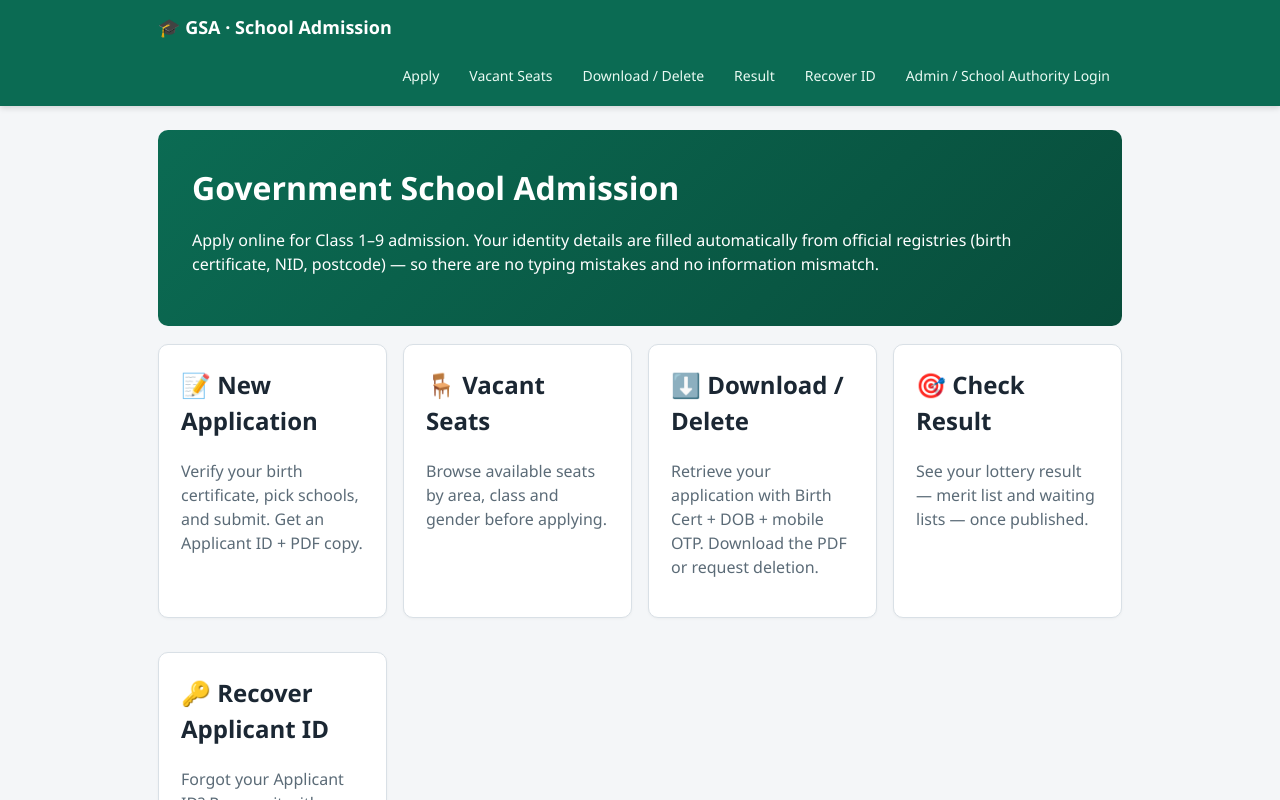
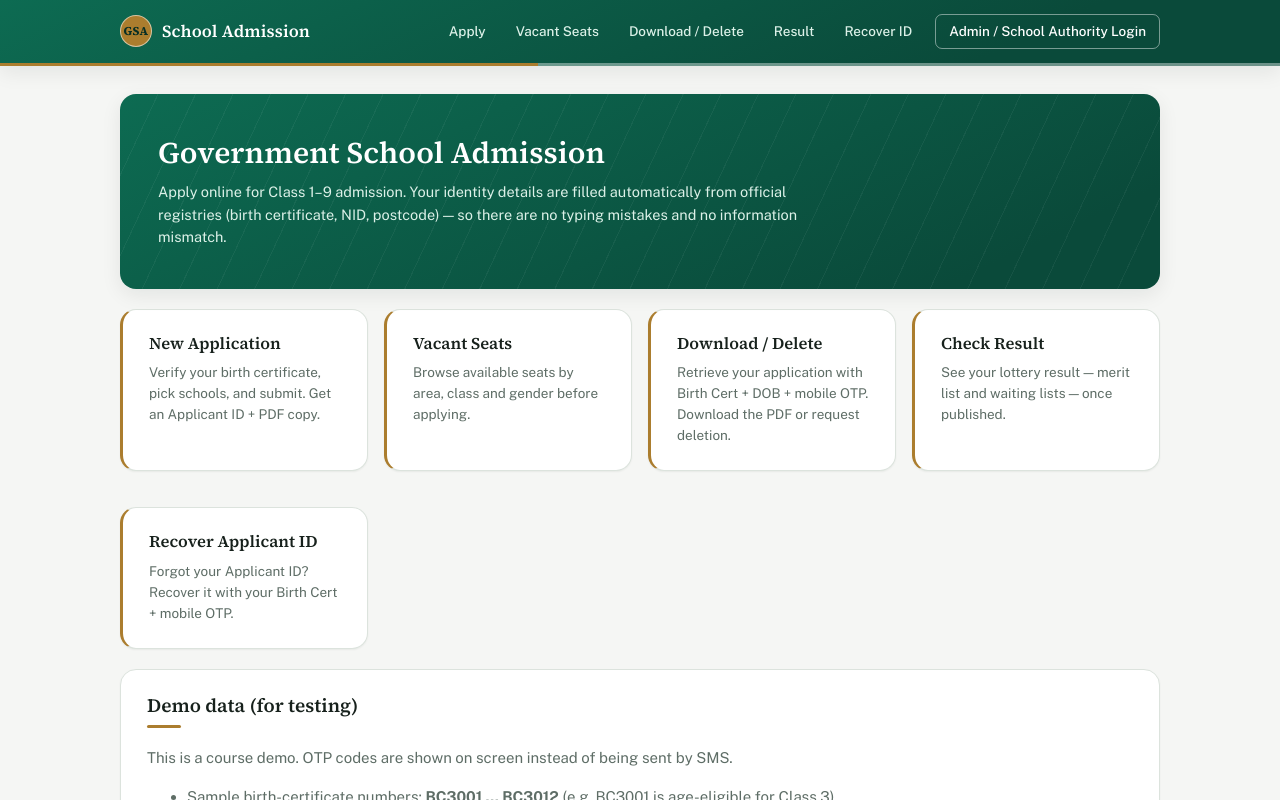
Before and after one commit to Talha-119/DBMS-II-Project, a React (Vite) app in the folder frontend/: page / in a window 1280 px wide. Shown: the top 800 px of the page. Built offline with nearby package versions, Linux system fonts and the light colour scheme.

Commit message:
Updated UI

```diff
--- a/frontend/index.html
+++ b/frontend/index.html
@@ -3,6 +3,14 @@
   <head>
     <meta charset="UTF-8" />
     <meta name="viewport" content="width=device-width, initial-scale=1.0" />
+    <meta name="description" content="Apply for government school admission, check vacant seats, and view lottery results online." />
+    <meta name="color-scheme" content="light" />
+    <link rel="preconnect" href="https://fonts.googleapis.com" />
+    <link rel="preconnect" href="https://fonts.gstatic.com" crossorigin />
+    <link
+      href="https://fonts.googleapis.com/css2?family=Source+Serif+4:ital,wght@0,500;0,600;0,700;1,600&family=Public+Sans:wght@400;500;600;700&family=IBM+Plex+Mono:wght@500;600&display=swap"
+      rel="stylesheet"
+    />
     <title>Government School Admission System</title>
   </head>
   <body>
--- a/frontend/src/App.jsx
+++ b/frontend/src/App.jsx
@@ -20,14 +20,17 @@ export default function App() {
     <>
       <header className="site-header">
         <div className="bar">
-          <NavLink to="/" className="brand">🎓 GSA · School Admission</NavLink>
+          <NavLink to="/" className="brand">
+            <span className="brand-seal">GSA</span>
+            <span className="brand-text">School Admission</span>
+          </NavLink>
           <nav>
             <NavLink to="/apply">Apply</NavLink>
             <NavLink to="/seats">Vacant Seats</NavLink>
             <NavLink to="/retrieve">Download / Delete</NavLink>
             <NavLink to="/result">Result</NavLink>
             <NavLink to="/recover">Recover ID</NavLink>
-            <NavLink to="/login">Admin / School Authority Login</NavLink>
+            <NavLink to="/login" className="nav-staff">Admin / School Authority Login</NavLink>
           </nav>
         </div>
       </header>
--- a/frontend/src/pages/Home.jsx
+++ b/frontend/src/pages/Home.jsx
@@ -14,23 +14,23 @@ export default function Home() {
 
       <div className="tiles">
         <Link to="/apply" className="card tile">
-          <h2>📝 New Application</h2>
+          <h2>New Application</h2>
           <p className="muted">Verify your birth certificate, pick schools, and submit. Get an Applicant ID + PDF copy.</p>
         </Link>
         <Link to="/seats" className="card tile">
-          <h2>🪑 Vacant Seats</h2>
+          <h2>Vacant Seats</h2>
           <p className="muted">Browse available seats by area, class and gender before applying.</p>
         </Link>
         <Link to="/retrieve" className="card tile">
-          <h2>⬇️ Download / Delete</h2>
+          <h2>Download / Delete</h2>
           <p className="muted">Retrieve your application with Birth Cert + DOB + mobile OTP. Download the PDF or request deletion.</p>
         </Link>
         <Link to="/result" className="card tile">
-          <h2>🎯 Check Result</h2>
+          <h2>Check Result</h2>
           <p className="muted">See your lottery result — merit list and waiting lists — once published.</p>
         </Link>
         <Link to="/recover" className="card tile">
-          <h2>🔑 Recover Applicant ID</h2>
+          <h2>Recover Applicant ID</h2>
           <p className="muted">Forgot your Applicant ID? Recover it with your Birth Cert + mobile OTP.</p>
         </Link>
       </div>
--- a/frontend/src/styles.css
+++ b/frontend/src/styles.css
@@ -1,151 +1,293 @@
+/* ==========================================================================
+   Government School Admission System — design tokens
+   A civic-service look: deep teal authority colour, a restrained gold
+   "seal" accent used only for the short rule under section headings (the
+   one recurring signature, echoing the ruled line under a letterhead),
+   a serif for headings (official-document gravitas) and Public Sans — the
+   real-world government digital-service typeface — for everything people
+   have to read quickly: forms, tables, buttons.
+   ========================================================================== */
 :root {
-  --brand: #0b6b53;       /* deep teal-green (gov portal feel) */
-  --brand-dark: #084d3b;
-  --brand-light: #e6f2ee;
-  --ink: #1b2733;
-  --muted: #5b6b77;
-  --line: #d9e0e6;
-  --bg: #f4f6f8;
-  --danger: #b3261e;
-  --ok: #1b7f4b;
+  --brand: #0d6b52;
+  --brand-dark: #0a4a3a;
+  --brand-deeper: #072e24;
+  --brand-light: #e8f3ee;
+  --brand-tint: #f3f8f6;
+
+  --gold: #ab7d2e;
+  --gold-dark: #8a6624;
+
+  --ink: #17211c;
+  --ink-soft: #3a463f;
+  --muted: #5e6d66;
+  --line: #dce3dd;
+  --line-soft: #ecf0ec;
+  --bg: #f5f6f4;
+  --surface: #ffffff;
+
+  --danger: #a3271e;
+  --danger-bg: #fbebe9;
+  --danger-line: #f0c7c2;
+  --ok: #1a7a4d;
+  --ok-bg: #e9f6ee;
+  --ok-line: #bfe3cd;
+  --warn: #8a5a06;
+  --warn-bg: #fdf3df;
+  --warn-line: #f0dcab;
+
+  --radius-sm: 6px;
   --radius: 10px;
+  --radius-lg: 16px;
+
+  --shadow-sm: 0 1px 2px rgba(11, 30, 23, .06);
+  --shadow: 0 6px 20px rgba(11, 30, 23, .08);
+  --shadow-lg: 0 18px 40px rgba(11, 30, 23, .16);
+
+  --font-display: 'Source Serif 4', Georgia, 'Times New Roman', serif;
+  --font-body: 'Public Sans', 'Segoe UI', Roboto, system-ui, Arial, sans-serif;
+  --font-mono: 'IBM Plex Mono', 'SFMono-Regular', Consolas, monospace;
 }
 
 * { box-sizing: border-box; }
+html { -webkit-text-size-adjust: 100%; }
 body {
   margin: 0;
-  font-family: 'Segoe UI', Roboto, system-ui, Arial, sans-serif;
+  font-family: var(--font-body);
+  font-size: 15px;
   color: var(--ink);
   background: var(--bg);
-  line-height: 1.5;
+  line-height: 1.55;
+  -webkit-font-smoothing: antialiased;
 }
 a { color: var(--brand-dark); }
 
-/* Header / nav */
+h1, h2, h3, h4 { font-family: var(--font-display); font-weight: 600; color: var(--ink); line-height: 1.25; }
+
+/* Visible, deliberate focus ring everywhere (keyboard access) */
+a:focus-visible, button:focus-visible, input:focus-visible,
+select:focus-visible, textarea:focus-visible, [tabindex]:focus-visible {
+  outline: 2.5px solid var(--brand);
+  outline-offset: 2px;
+  border-radius: 4px;
+}
+
+@media (prefers-reduced-motion: reduce) {
+  *, *::before, *::after { animation-duration: .001ms !important; transition-duration: .001ms !important; }
+}
+
+/* Header / nav ------------------------------------------------------------ */
 .site-header {
-  background: var(--brand);
+  background: linear-gradient(155deg, var(--brand) 0%, var(--brand-dark) 78%);
   color: #fff;
-  box-shadow: 0 2px 6px rgba(0,0,0,.15);
+  position: relative;
+  box-shadow: var(--shadow);
+}
+/* Ribbon rule: the one recurring "official letterhead" mark */
+.site-header::after {
+  content: '';
+  display: block;
+  height: 3px;
+  background: linear-gradient(90deg, var(--gold) 0 42%, rgba(255,255,255,.4) 42% 100%);
 }
 .site-header .bar {
-  max-width: 1000px; margin: 0 auto; padding: 14px 18px;
-  display: flex; align-items: center; gap: 18px; flex-wrap: wrap;
+  max-width: 1080px; margin: 0 auto; padding: 14px 20px;
+  display: flex; align-items: center; gap: 22px; flex-wrap: wrap;
 }
-.site-header .brand { font-weight: 700; font-size: 18px; color: #fff; text-decoration: none; }
-.site-header nav { display: flex; gap: 6px; flex-wrap: wrap; margin-left: auto; }
+.site-header .brand {
+  display: inline-flex; align-items: center; gap: 10px;
+  font-weight: 600; text-decoration: none; color: #fff;
+}
+.brand-seal {
+  display: inline-flex; align-items: center; justify-content: center;
+  width: 32px; height: 32px; border-radius: 50%;
+  background: var(--gold);
+  color: var(--brand-deeper);
+  font-family: var(--font-display); font-weight: 700; font-size: 12px; letter-spacing: .3px;
+  border: 1.5px solid rgba(255,255,255,.55);
+  flex: none;
+}
+.brand-text { font-family: var(--font-display); font-size: 17px; letter-spacing: .1px; }
+.site-header nav { display: flex; gap: 4px; flex-wrap: wrap; margin-left: auto; align-items: center; }
 .site-header nav a {
-  color: #eafaf3; text-decoration: none; padding: 6px 12px; border-radius: 6px; font-size: 14px;
+  color: #dcf1e8; text-decoration: none; padding: 7px 13px; border-radius: 7px; font-size: 13.5px;
+  font-weight: 500; transition: background .15s ease, color .15s ease;
 }
-.site-header nav a:hover, .site-header nav a.active { background: rgba(255,255,255,.18); color: #fff; }
+.site-header nav a:hover { background: rgba(255,255,255,.14); color: #fff; }
+.site-header nav a.active { background: rgba(255,255,255,.2); color: #fff; }
+.site-header nav a.nav-staff {
+  margin-left: 6px; color: #fff;
+  border: 1px solid rgba(255,255,255,.45); padding: 6px 13px;
+}
+.site-header nav a.nav-staff:hover { background: rgba(255,255,255,.16); border-color: rgba(255,255,255,.7); }
 
-main { max-width: 1000px; margin: 24px auto; padding: 0 18px; }
+main { max-width: 1080px; margin: 28px auto; padding: 0 20px; }
 
-/* Cards */
+/* Cards --------------------------------------------------------------- */
 .card {
-  background: #fff; border: 1px solid var(--line); border-radius: var(--radius);
-  padding: 22px; margin-bottom: 18px; box-shadow: 0 1px 3px rgba(0,0,0,.04);
+  background: var(--surface); border: 1px solid var(--line); border-radius: var(--radius-lg);
+  padding: 24px 26px; margin-bottom: 20px; box-shadow: var(--shadow-sm);
+  overflow-x: auto;
 }
-.card h2 { margin-top: 0; }
+.card h2, .card h3 {
+  position: relative; margin: 0 0 18px; padding-bottom: 11px; font-size: 19px;
+}
+.card h3 { font-size: 16px; }
+.card h2::after, .card h3::after {
+  content: ''; position: absolute; left: 0; bottom: 0; width: 34px; height: 3px;
+  background: var(--gold); border-radius: 2px;
+}
 .muted { color: var(--muted); }
 .row { display: flex; gap: 16px; flex-wrap: wrap; }
 .row > * { flex: 1 1 220px; }
 
-/* Forms */
-label { display: block; font-size: 13px; font-weight: 600; margin-bottom: 4px; }
+/* Forms ----------------------------------------------------------------- */
+label { display: block; font-size: 12.5px; font-weight: 600; letter-spacing: .1px; color: var(--ink-soft); margin-bottom: 5px; }
 input, select, textarea {
-  width: 100%; padding: 9px 11px; border: 1px solid var(--line); border-radius: 8px;
-  font-size: 14px; background: #fff; color: var(--ink);
+  width: 100%; padding: 10px 12px; border: 1px solid var(--line); border-radius: var(--radius-sm);
+  font-size: 14.5px; font-family: var(--font-body); background: #fff; color: var(--ink);
+  transition: border-color .15s ease, box-shadow .15s ease;
 }
-input:focus, select:focus, textarea:focus { outline: 2px solid var(--brand); border-color: var(--brand); }
-input:disabled, .locked { background: #eef2f4; color: #44525e; }
-/* Locked profile fields (returning applicant): their first application already
-   confirmed these, so they render flat and borderless — stickered to the
-   background, with no input affordance. Clicking one explains why. */
+input:focus, select:focus, textarea:focus {
+  outline: none; border-color: var(--brand); box-shadow: 0 0 0 3.5px rgba(13, 107, 82, .14);
+}
+input:disabled, .locked { background: var(--line-soft); color: var(--ink-soft); }
 input.locked {
   border-color: transparent; cursor: default; font-weight: 600;
 }
-input.locked:focus { outline: none; border-color: transparent; }
-.field { margin-bottom: 14px; }
-.help { font-size: 12px; color: var(--muted); margin-top: 3px; }
+input.locked:focus { box-shadow: none; border-color: transparent; }
+.field { margin-bottom: 15px; }
+.help { font-size: 12px; color: var(--muted); margin-top: 4px; }
 
-/* Buttons */
+/* Buttons ----------------------------------------------------------------- */
 button, .btn {
-  cursor: pointer; border: none; border-radius: 8px; padding: 10px 16px;
-  font-size: 14px; font-weight: 600; background: var(--brand); color: #fff;
+  cursor: pointer; border: none; border-radius: var(--radius-sm); padding: 10px 18px;
+  font-size: 14px; font-family: var(--font-body); font-weight: 600; letter-spacing: .1px;
+  background: var(--brand); color: #fff;
+  box-shadow: var(--shadow-sm);
+  transition: background .15s ease, box-shadow .15s ease, transform .05s ease;
 }
 button:hover { background: var(--brand-dark); }
-button:disabled { background: #9bb3ab; cursor: not-allowed; }
-.btn-secondary { background: #e8edf0; color: var(--ink); }
-.btn-secondary:hover { background: #dbe2e7; }
+button:active { transform: translateY(1px); }
+button:disabled { background: #aebdb5; color: #f1f4f2; cursor: not-allowed; box-shadow: none; }
+.btn-secondary { background: var(--line-soft); color: var(--ink); box-shadow: none; border: 1px solid var(--line); }
+.btn-secondary:hover { background: var(--line); }
 .btn-danger { background: var(--danger); }
+.btn-danger:hover { background: #841e17; }
 .btn-row { display: flex; gap: 10px; margin-top: 8px; flex-wrap: wrap; }
 
-/* Alerts */
-.alert { padding: 11px 14px; border-radius: 8px; margin: 10px 0; font-size: 14px; }
-.alert-error { background: #fdeceb; color: var(--danger); border: 1px solid #f5c6c2; }
-.alert-ok { background: #e8f6ee; color: var(--ok); border: 1px solid #bfe6cf; }
+/* Green "ready to go" state (Send OTP once valid, etc.) */
+button.btn-ready { background: var(--ok); }
+button.btn-ready:hover { background: #145f3d; }
+
+/* Alerts -------------------------------------------------------------- */
+.alert {
+  display: flex; align-items: flex-start; gap: 9px;
+  padding: 11px 15px; border-radius: var(--radius-sm); margin: 10px 0; font-size: 13.5px; line-height: 1.5;
+}
+.alert::before { flex: none; font-weight: 700; font-size: 12px; line-height: 1.6; }
+.alert-error { background: var(--danger-bg); color: var(--danger); border: 1px solid var(--danger-line); }
+.alert-error::before { content: '✕'; }
+.alert-ok { background: var(--ok-bg); color: var(--ok); border: 1px solid var(--ok-line); }
+.alert-ok::before { content: '✓'; }
 .alert-info { background: var(--brand-light); color: var(--brand-dark); border: 1px solid #c5e2d8; }
+.alert-info::before { content: 'i'; font-style: italic; font-family: var(--font-display); }
 
-/* Stepper */
-.stepper { display: flex; gap: 8px; margin-bottom: 18px; flex-wrap: wrap; }
+/* Stepper --------------------------------------------------------------- */
+.stepper { display: flex; gap: 8px; margin-bottom: 20px; flex-wrap: wrap; }
 .stepper .step {
-  font-size: 12px; padding: 6px 10px; border-radius: 20px; background: #e8edf0; color: var(--muted);
+  font-size: 12px; font-weight: 600; padding: 7px 13px; border-radius: 20px;
+  background: var(--line-soft); color: var(--muted); border: 1px solid transparent;
+  transition: background .15s ease, color .15s ease;
 }
-.stepper .step.active { background: var(--brand); color: #fff; }
-.stepper .step.done { background: #cfe9df; color: var(--brand-dark); }
+.stepper .step.active { background: var(--brand); color: #fff; box-shadow: var(--shadow-sm); }
+.stepper .step.done { background: var(--brand-light); color: var(--brand-dark); border-color: #cfe6dc; }
 
-/* Tables */
-table { width: 100%; border-collapse: collapse; font-size: 14px; }
-th, td { text-align: left; padding: 8px 10px; border-bottom: 1px solid var(--line); }
-th { background: #f0f4f6; }
-.badge { display: inline-block; padding: 2px 9px; border-radius: 12px; font-size: 12px; font-weight: 600; }
-.badge.ADMITTED { background: #e1f4e9; color: var(--ok); }
-.badge.WAITING { background: #fff3df; color: #9a6700; }
-.badge.NOT_ADMITTED, .badge.CANCELLED { background: #fdeceb; color: var(--danger); }
+/* Tables ------------------------------------------------------------------ */
+table { width: 100%; border-collapse: collapse; font-size: 13.5px; }
+th, td { text-align: left; padding: 10px 12px; border-bottom: 1px solid var(--line); vertical-align: middle; }
+th {
+  background: var(--line-soft); color: var(--ink-soft);
+  font-size: 11px; font-weight: 700; text-transform: uppercase; letter-spacing: .5px;
+  white-space: nowrap;
+}
+tbody tr:hover td { background: var(--brand-tint); }
+tbody tr:last-child td { border-bottom: none; }
+
+.badge {
+  display: inline-flex; align-items: center; gap: 5px;
+  padding: 3px 10px 3px 8px; border-radius: 12px; font-size: 11px; font-weight: 700;
+  text-transform: uppercase; letter-spacing: .4px;
+}
+.badge::before { content: ''; width: 6px; height: 6px; border-radius: 50%; background: currentColor; flex: none; }
+.badge.ADMITTED { background: var(--ok-bg); color: var(--ok); }
+.badge.WAITING { background: var(--warn-bg); color: var(--warn); }
+.badge.NOT_ADMITTED, .badge.CANCELLED { background: var(--danger-bg); color: var(--danger); }
 .badge.SUBMITTED { background: var(--brand-light); color: var(--brand-dark); }
 
-.hero { background: linear-gradient(135deg, var(--brand), var(--brand-dark)); color: #fff; padding: 34px; border-radius: var(--radius); margin-bottom: 18px; }
-.hero h1 { margin: 0 0 8px; }
+/* Home hero + tiles --------------------------------------------------- */
+.hero {
+  position: relative; overflow: hidden;
+  background: linear-gradient(155deg, var(--brand) 0%, var(--brand-dark) 85%);
+  color: #fff; padding: 40px 38px; border-radius: var(--radius-lg); margin-bottom: 20px;
+  box-shadow: var(--shadow);
+}
+.hero::before {
+  content: '';
+  position: absolute; inset: 0;
+  background-image: repeating-linear-gradient(115deg, rgba(255,255,255,.05) 0 1px, transparent 1px 34px);
+  pointer-events: none;
+}
+.hero h1 { margin: 0 0 10px; font-size: 30px; color: #fff; position: relative; }
+.hero p { margin: 0; max-width: 640px; color: #dcf1e8; position: relative; font-size: 14.5px; }
+
 .tiles { display: grid; grid-template-columns: repeat(auto-fit, minmax(220px,1fr)); gap: 16px; }
-.tile { display: block; text-decoration: none; color: var(--ink); }
-.tile:hover { border-color: var(--brand); }
-.kv { display: grid; grid-template-columns: 200px 1fr; gap: 6px 12px; font-size: 14px; }
+.tile {
+  display: block; text-decoration: none; color: var(--ink);
+  border-left: 3px solid var(--gold);
+  transition: transform .12s ease, box-shadow .12s ease, border-color .12s ease;
+}
+.tile:hover { transform: translateY(-2px); box-shadow: var(--shadow); border-color: var(--brand); }
+.tile h2 { font-size: 16.5px; margin: 0 0 8px; padding-bottom: 0; }
+.tile h2::after { display: none; }
+.tile p { margin: 0; font-size: 13.5px; }
+
+.kv { display: grid; grid-template-columns: 200px 1fr; gap: 7px 12px; font-size: 14px; }
 .kv div:nth-child(odd) { color: var(--muted); font-weight: 600; }
-footer { max-width: 1000px; margin: 30px auto; padding: 0 18px; color: var(--muted); font-size: 13px; }
+
+footer {
+  max-width: 1080px; margin: 34px auto 24px; padding: 18px 20px 0; color: var(--muted); font-size: 12.5px;
+  border-top: 1px solid var(--line);
+}
 
 /* Placeholders: clearly lighter/italic so they can't be mistaken for typed input */
-input::placeholder, textarea::placeholder { color: #aab6bf; opacity: 1; font-style: italic; }
+input::placeholder, textarea::placeholder { color: #9baaa2; opacity: 1; font-style: italic; }
 
 /* Inline per-field validation feedback (shown directly under the input) */
-.field-err { color: var(--danger); font-size: 12px; margin-top: 4px; }
-.field-ok  { color: var(--ok);     font-size: 12px; margin-top: 4px; font-weight: 600; }
+.field-err { color: var(--danger); font-size: 12px; margin-top: 5px; font-weight: 500; }
+.field-ok  { color: var(--ok);     font-size: 12px; margin-top: 5px; font-weight: 600; }
 input.invalid, select.invalid { border-color: var(--danger); }
-input.invalid:focus, select.invalid:focus { outline-color: var(--danger); border-color: var(--danger); }
+input.invalid:focus, select.invalid:focus { box-shadow: 0 0 0 3.5px rgba(163, 39, 30, .13); border-color: var(--danger); }
 input.valid { border-color: var(--ok); }
 
 /* Verified badge next to a label (e.g. mobile after OTP) */
 .verified { color: var(--ok); font-weight: 700; }
-.pending  { color: #9a6700; font-weight: 600; }
-
-/* Green "ready to go" button state (Send OTP when the number is valid, etc.) */
-button.btn-ready { background: var(--ok); }
-button.btn-ready:hover { background: #14663b; }
+.pending  { color: var(--warn); font-weight: 600; }
 
 /* Combobox (type-to-filter dropdown; only DB values can be committed) */
 .combo { position: relative; }
 .combo-list {
-  position: absolute; z-index: 30; left: 0; right: 0; top: calc(100% + 2px);
-  margin: 0; padding: 4px; list-style: none; background: #fff;
-  border: 1px solid var(--line); border-radius: 8px;
-  box-shadow: 0 8px 22px rgba(0,0,0,.14); max-height: 240px; overflow-y: auto;
+  position: absolute; z-index: 30; left: 0; right: 0; top: calc(100% + 4px);
+  margin: 0; padding: 5px; list-style: none; background: #fff;
+  border: 1px solid var(--line); border-radius: var(--radius-sm);
+  box-shadow: var(--shadow-lg); max-height: 240px; overflow-y: auto;
 }
 .combo-list li { padding: 8px 10px; border-radius: 6px; cursor: pointer; font-size: 14px; }
-.combo-list li:hover { background: var(--brand-light); }
+.combo-list li:hover { background: var(--brand-tint); }
 .combo-list li .sub { color: var(--muted); font-size: 12px; }
 .combo-empty { padding: 8px 10px; color: var(--muted); font-size: 13px; }
 
 /* Inline quota checkboxes on a choice row */
-.qk { display: inline-flex; align-items: center; gap: 5px; margin-right: 14px; font-weight: 500; }
+.qk { display: inline-flex; align-items: center; gap: 5px; margin-right: 14px; font-weight: 500; font-size: 13.5px; }
 .qk input { width: auto; }
 
 /* Submit-time error shown right at the confirm button (eye is already there) */
@@ -153,12 +295,26 @@ button.btn-ready:hover { background: #14663b; }
 .submit-note .alert { margin: 0; }
 
 /* Form-like confirmation preview (resembles the printed applicant copy) */
-.doc { border: 1px solid var(--line); border-radius: 8px; padding: 26px; background: #fff; }
-.doc .doc-title { text-align: center; margin-bottom: 2px; }
-.doc .doc-sub { text-align: center; color: var(--muted); margin: 0 0 14px; font-size: 13px; }
-.doc h4 { color: var(--brand-dark); border-bottom: 2px solid var(--brand-light); padding-bottom: 4px; margin: 18px 0 8px; font-size: 14px; }
-.doc-row { display: grid; grid-template-columns: 210px 1fr; gap: 2px 12px; padding: 3px 0; font-size: 14px; }
+.doc { border: 1px solid var(--line); border-radius: var(--radius); padding: 30px; background: #fff; }
+.doc .doc-title { text-align: center; margin-bottom: 3px; font-size: 20px; }
+.doc .doc-sub { text-align: center; color: var(--muted); margin: 0 0 16px; font-size: 12.5px; }
+.doc h4 {
+  color: var(--brand-dark); font-size: 13px; text-transform: uppercase; letter-spacing: .4px;
+  border-bottom: 2px solid var(--gold); display: inline-block; padding-bottom: 5px; margin: 20px 0 10px;
+}
+.doc-row { display: grid; grid-template-columns: 210px 1fr; gap: 3px 12px; padding: 4px 0; font-size: 14px; }
 .doc-row b { color: var(--muted); font-weight: 600; }
 .doc-choices { margin: 4px 0 0; padding-left: 20px; }
 .doc-choices li { margin-bottom: 4px; font-size: 14px; }
-.watermark { text-align: center; color: var(--muted); font-size: 12px; margin-top: 12px; }
+.watermark { text-align: center; color: var(--muted); font-size: 12px; margin-top: 14px; }
+
+/* Responsive ------------------------------------------------------------- */
+@media (max-width: 640px) {
+  .site-header .bar { padding: 12px 16px; gap: 12px; }
+  main { padding: 0 14px; margin: 18px auto; }
+  .card { padding: 18px 16px; }
+  .hero { padding: 28px 22px; }
+  .hero h1 { font-size: 24px; }
+  .doc { padding: 20px; }
+  .doc-row { grid-template-columns: 1fr; }
+}
```
Also changed, not shown: frontend/src/pages/Admin.jsx (+22 -9 lines), 2 other files (tests, documents, lock files or other folders).
